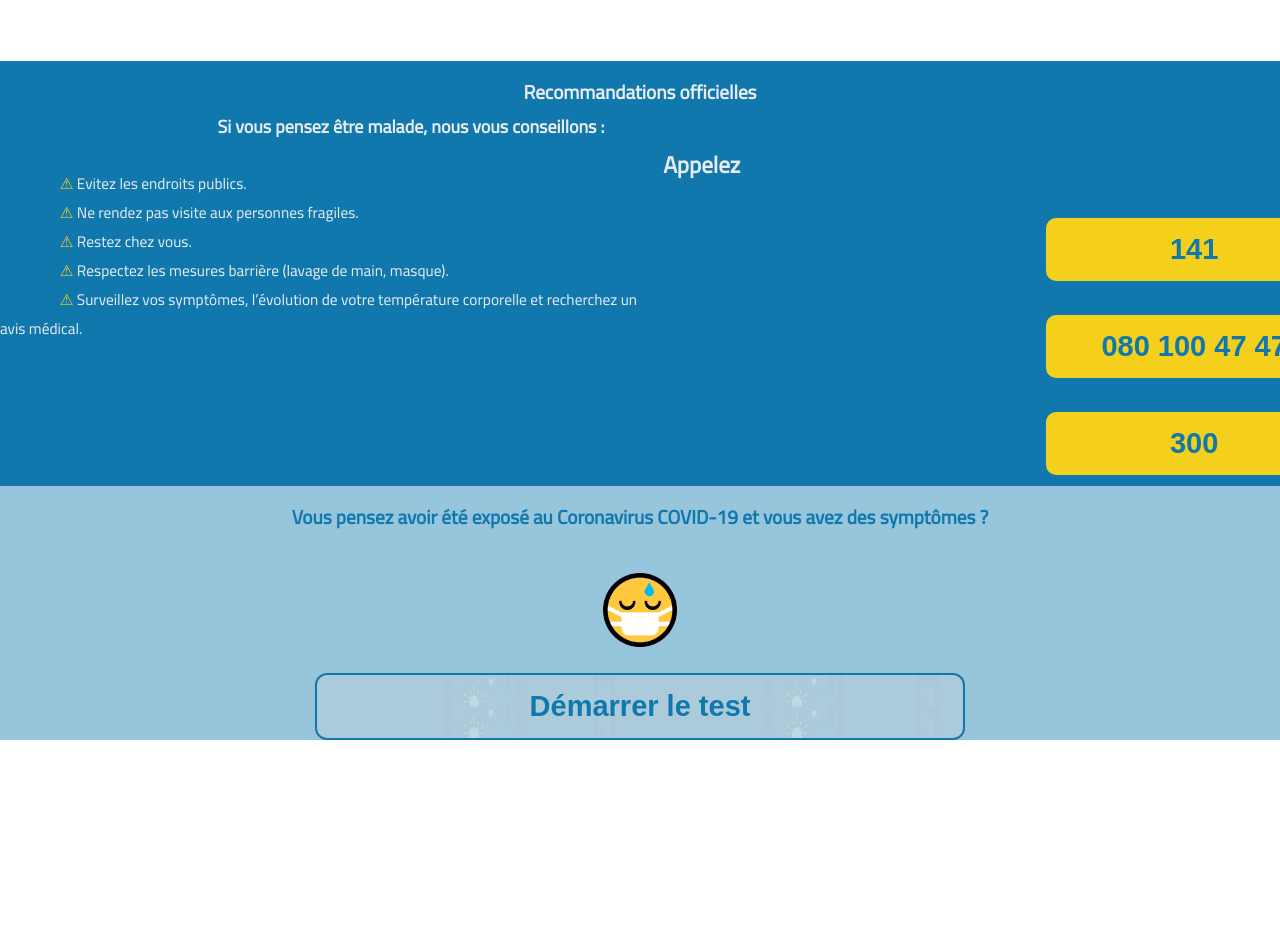
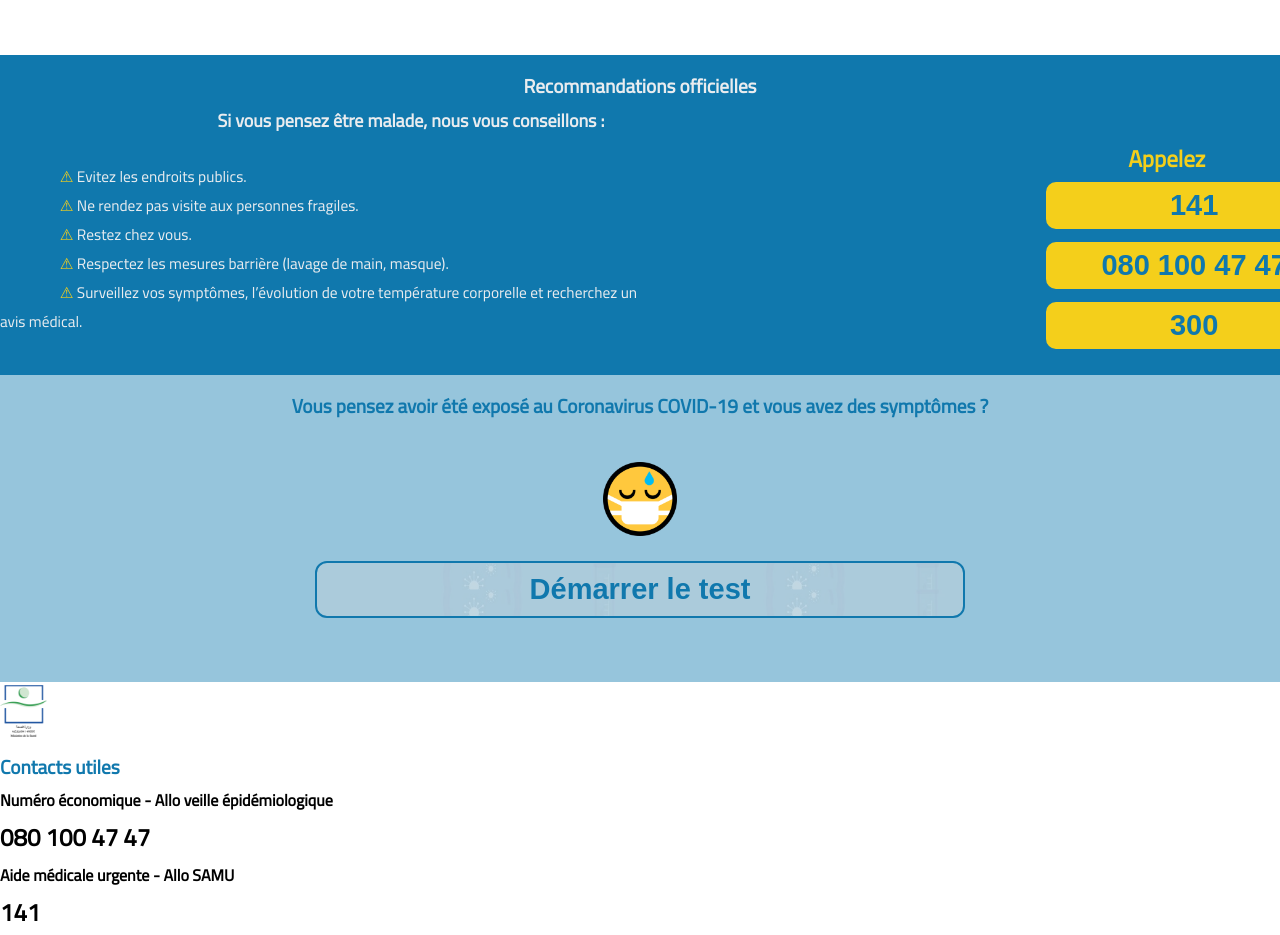
Before and after one commit to Zineb112/Corona-project, a website: page Starter-file/app/index.html in a window 1280 px wide. Shown: the part 1360-2295 px from the top of the page. Before the commit the page ends 2100 px from the top, so only its background shows below. Drawn offline with Linux system fonts and the light colour scheme.

Commit message:
The rest of "Recommandations officielles" part

```diff
--- a/Starter-file/app/index.html
+++ b/Starter-file/app/index.html
@@ -110,8 +110,26 @@
     <img class="icon2" src="image/1f637.png"  alt="emoji">
     <button class="buttn">Démarrer le test</button>
   </div>
+</div>
+</section>
 
-</div>
+<section id="footer">
+  <img class="logo2" src="image/logo__sante-29.png" alt="logo">
+  <div class="container2">
+    <div class="left">
+      <h2>Contacts utiles</h2>
+      <h4>Numéro économique - Allo veille épidémiologique</h4>
+      <h1>080 100 47 47</h1>
+      <h4>Aide médicale urgente - Allo SAMU</h4>
+      <h1>141</h1>
+    </div>
+    <div class="rghit">
+
+    </div>
+
+  </div>
+
+
 </section>
 </body>
 </html>
--- a/Starter-file/app/sass/_Recommandations.scss
+++ b/Starter-file/app/sass/_Recommandations.scss
@@ -38,7 +38,7 @@ h3{
     text-align: center;
     background-color: $color-ciel;
     padding-top: 1%;
-
+    padding-bottom: 5%;
 }
 
 .icon2{
@@ -55,16 +55,19 @@ h3{
 .ybut{
     display: block;
     background-color: $color-yellow;
-    padding: 15px 32px;
-    text-align: center;
+    padding: 7px 18px;
     color: $color-blue;
-    text-decoration: none;
     border: 2px solid $color-blue;
     border-radius: 12px;
     font-size: 29px;
     font-weight: bold;
     width: 300px;
     margin-left: 127%;
-    margin-top: 10%;
     margin-bottom: 3%;
 }
+
+.Appe{
+
+    margin-left: 155%;
+    color: $color-yellow;
+}
--- a/Starter-file/app/sass/_btn.scss
+++ b/Starter-file/app/sass/_btn.scss
@@ -3,7 +3,7 @@
   background-image: url(../image/bar-18.png);
   background-size: 50% 50%;
     border: $color-blue;
-    padding: 15px 32px;
+    padding: 10px 19px;
     text-align: center;
     color: $color-blue;
     text-decoration: none;
--- /dev/null
+++ b/Starter-file/app/sass/_footer.scss
@@ -0,0 +1,5 @@
+@import'variables';
+
+.container2{
+    display: flex;
+}
```
Also changed, not shown: Starter-file/app/css/style.css.
